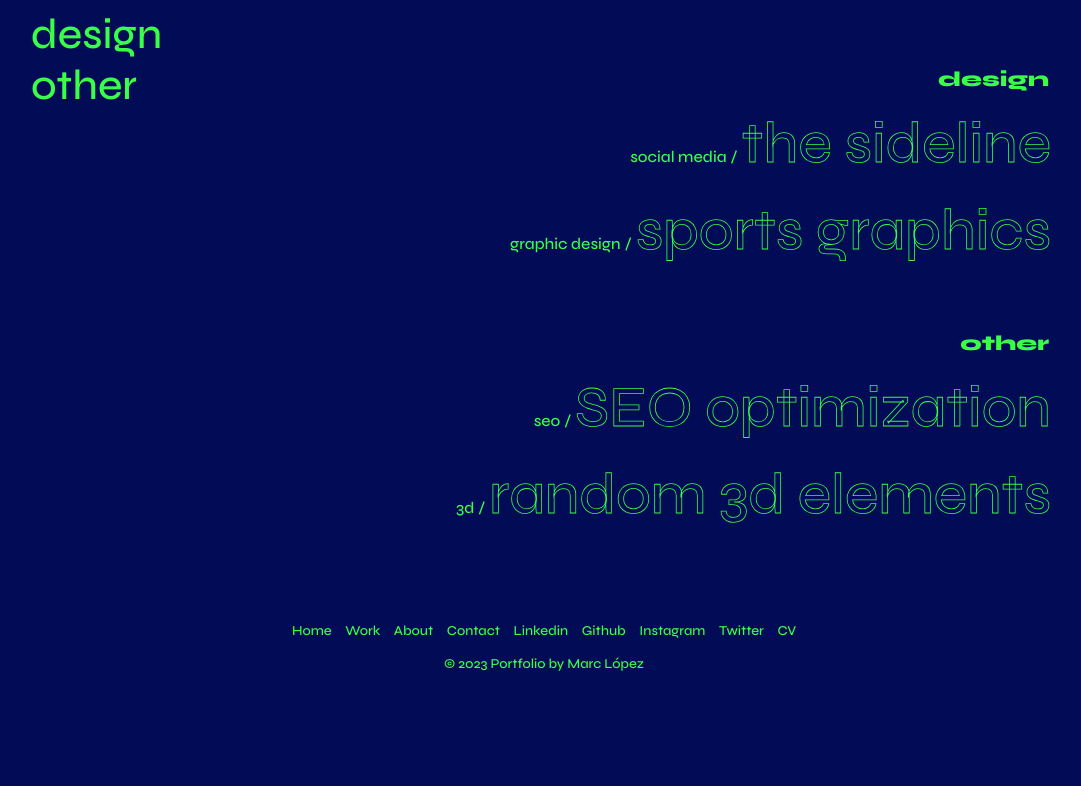
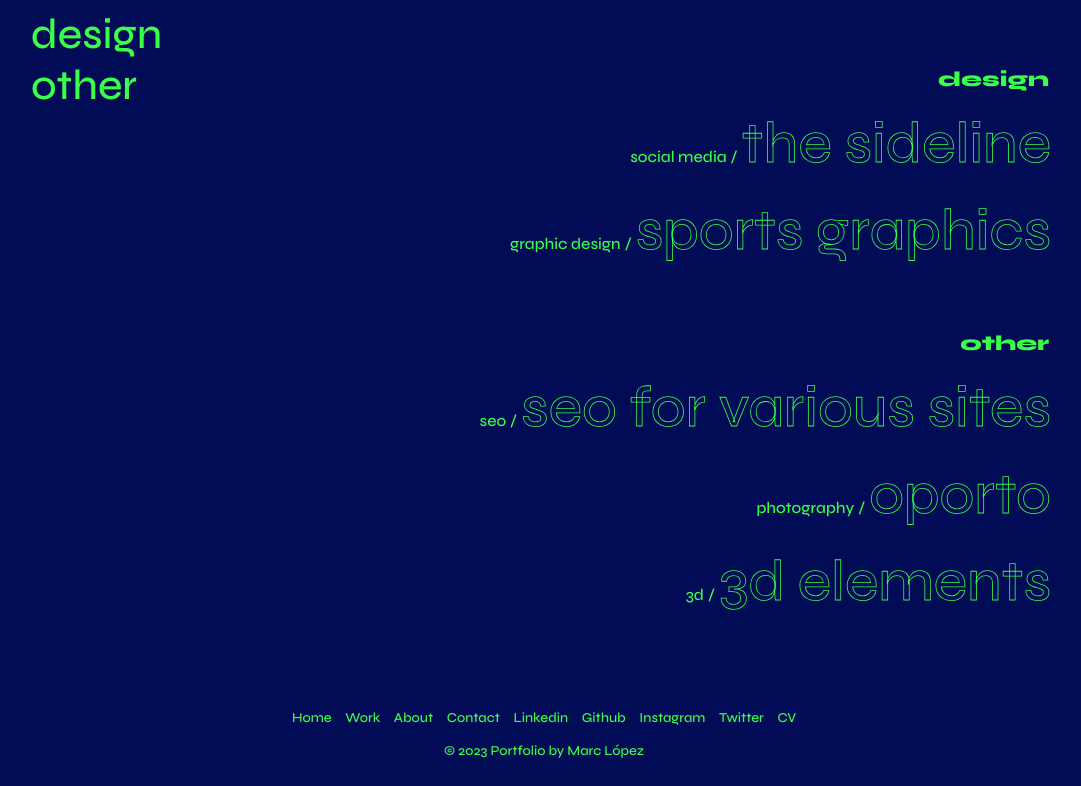
Before and after one commit to marclopezsoler/portfolio-2023, a Next.js app: page /work in a window 1280 px wide. Shown: the part 561-1347 px from the top of the page, without its empty margins (96-1177 px from the left). Before the commit the page ends 1260 px from the top, so only its background shows below. Built offline with nearby package versions, Linux system fonts and the light colour scheme.

Commit message:
more projects

```diff
--- a/app/_data/data.js
+++ b/app/_data/data.js
@@ -111,7 +111,7 @@ const works = [
   {
     num: 6,
     id: "work6",
-    title: "SEO optimization",
+    title: "seo for various sites",
     subtitle1: "",
     category: "other",
     type: "seo",
@@ -153,13 +153,13 @@ const works = [
   {
     num: 8,
     id: "work8",
-    title: "random 3d elements",
+    title: "oporto",
     subtitle1: "",
     category: "other",
-    type: "3d",
+    type: "photography",
     description: "",
-    roles: "",
-    date: "2019-2022",
+    roles: "photography, editing",
+    date: "2023",
     client: "personal",
     short_link: "",
     link: "",
@@ -213,6 +213,27 @@ const works = [
     image6_alt: "",
     image7_alt: "",
   },
+  {
+    num: 11,
+    id: "work11",
+    title: "3d elements",
+    subtitle1: "",
+    category: "other",
+    type: "3d",
+    description: "",
+    roles: "",
+    date: "2019-2022",
+    client: "personal",
+    short_link: "",
+    link: "",
+    image1_alt: "",
+    image2_alt: "",
+    image3_alt: "",
+    image4_alt: "",
+    image5_alt: "",
+    image6_alt: "",
+    image7_alt: "",
+  },
 ];
 
 export default works;
```
